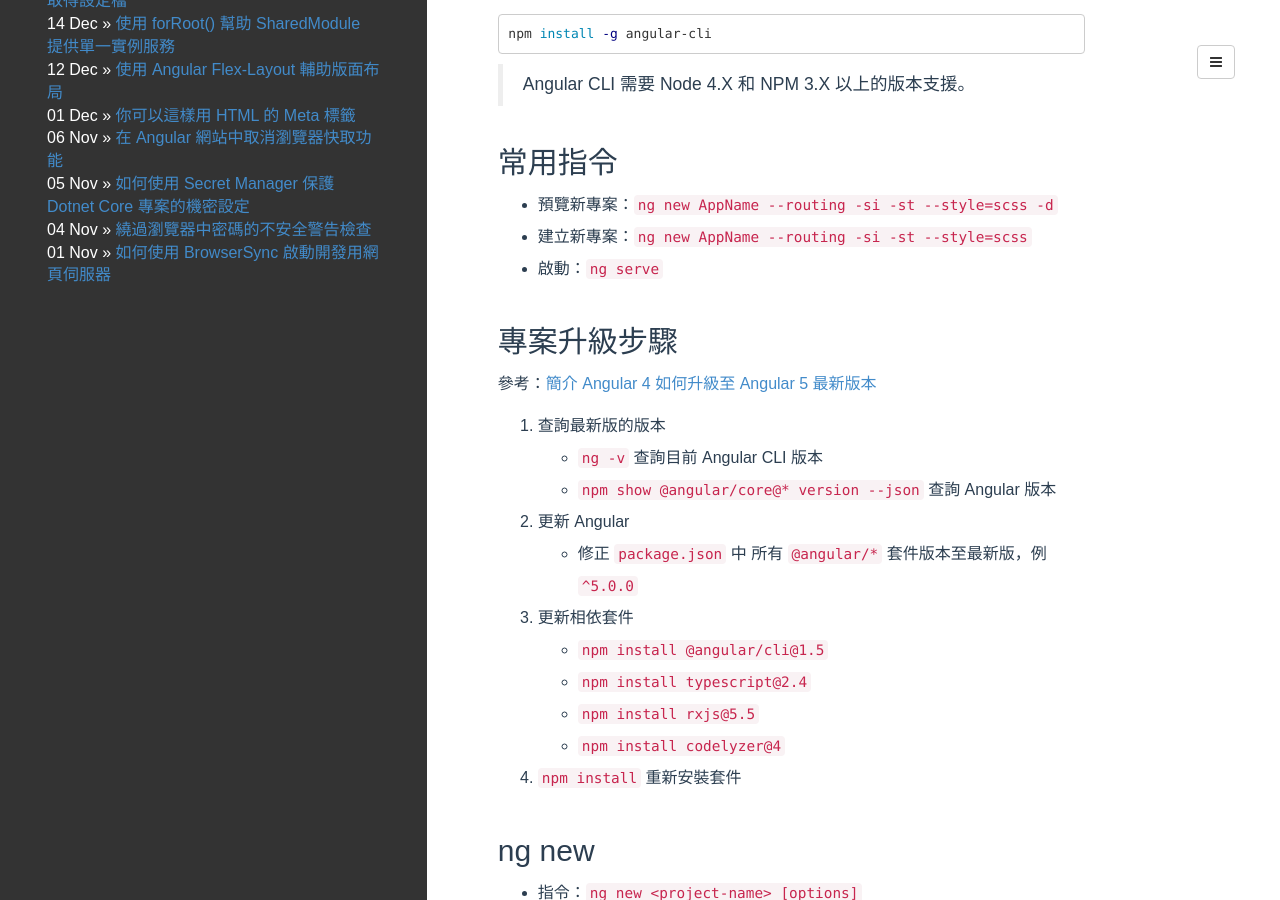
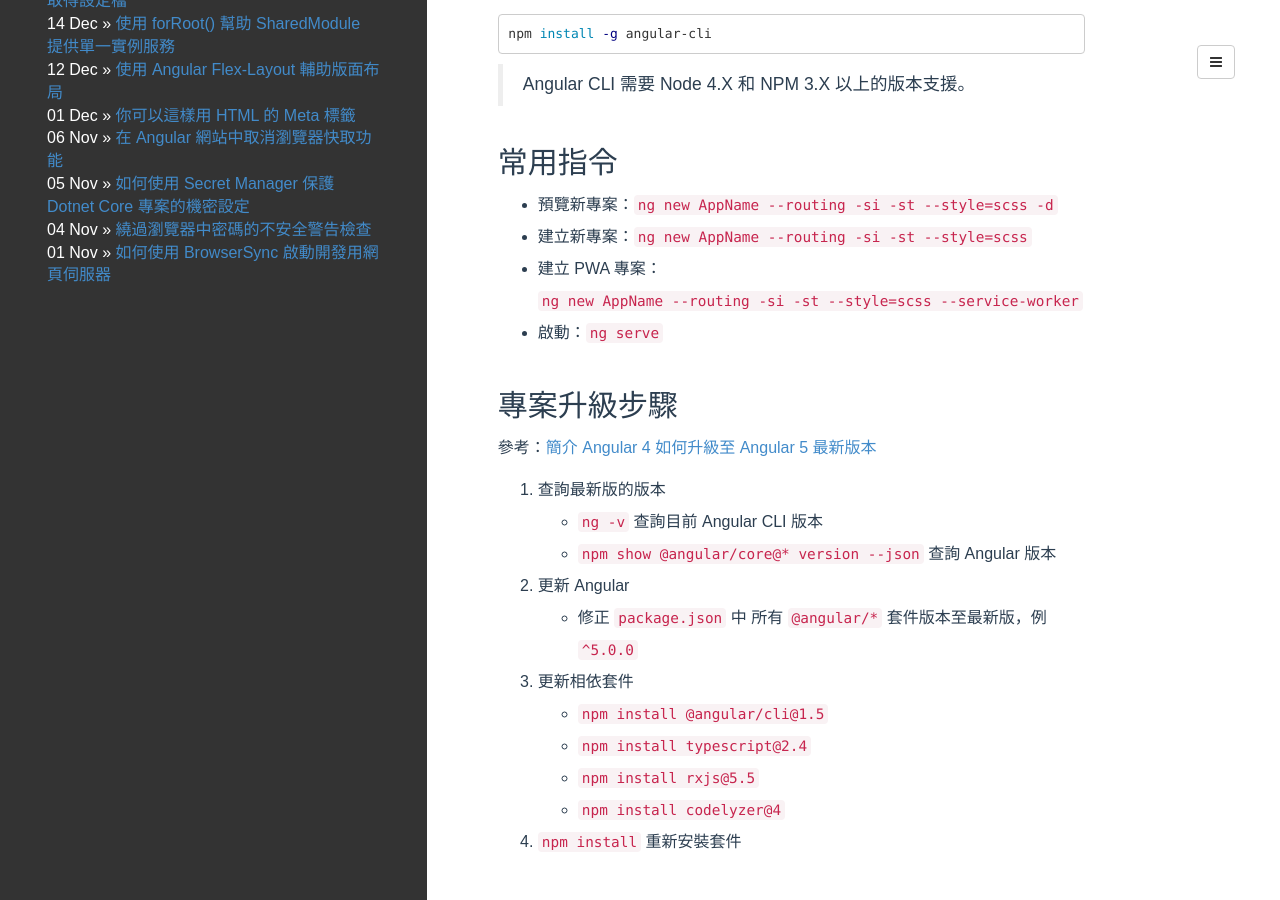
Before and after one commit to poychang/poychang.github.io, a Jekyll site: the page built from _posts/1970-01-01-note-angular-cli.md, in a window 1280 px wide and 900 px high, scrolled down 546 px. Built offline with Jekyll 4.4.1, drawn with Linux system fonts in a browser that asks for light colours; some web fonts are replaced; comment, search, counter and statistics services are not loaded; some of the changed text lies outside the part shown.

Commit message:
alter note

```diff
--- a/_posts/1970-01-01-note-angular-cli.md
+++ b/_posts/1970-01-01-note-angular-cli.md
@@ -26,6 +26,7 @@
 
 * 預覽新專案：`ng new AppName --routing -si -st --style=scss -d`
 * 建立新專案：`ng new AppName --routing -si -st --style=scss`
+* 建立 PWA 專案：`ng new AppName --routing -si -st --style=scss --service-worker`
 * 啟動：`ng serve`
 
 ## 專案升級步驟
@@ -74,6 +75,9 @@
 		* 別名：`-v`
 	* `--style=scss`
 		* 改使用 SCSS 設計 CSS 樣式
+	* `--service-worker`
+		* 建立 PWA 專案
+		* 別名：`-sw`
 
 ## ng init
 
```
